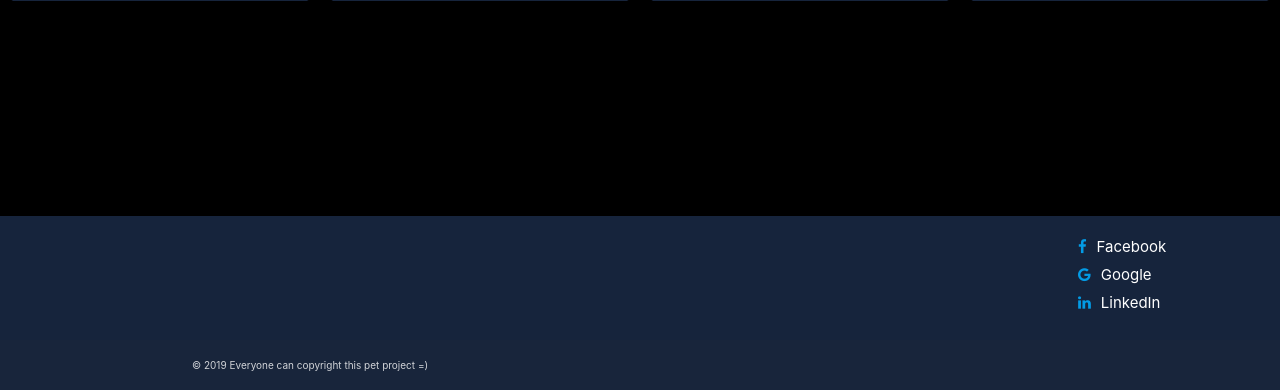
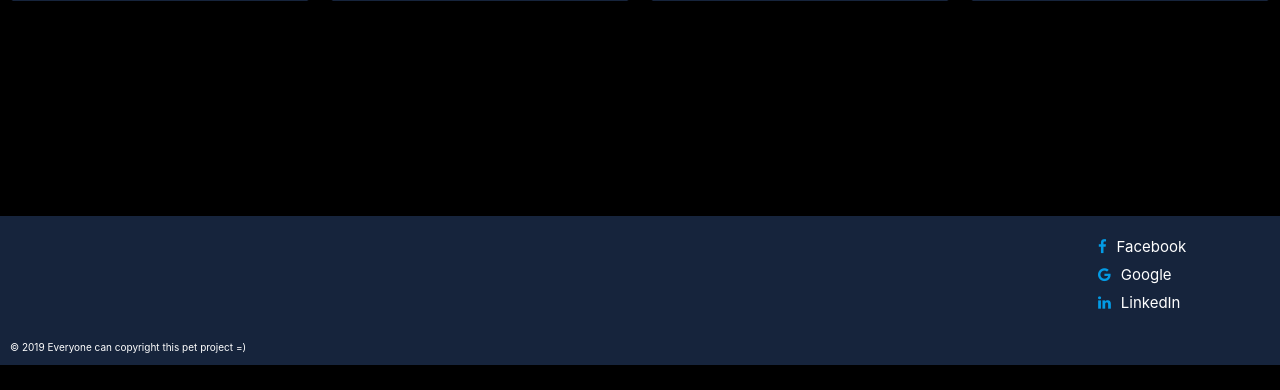
Before and after one commit to nestoor22/DreamHouse, a Django app: page / in a window 1280 px wide. Shown: the part 1468-1858 px from the top of the page. After the commit the page ends 1833 px from the top, so only its background shows below. Run offline with Django 3.2, Linux system fonts and the light colour scheme; parts of the project's set-up code (start-up, migrations or seed data) failed here and were passed over.

Commit message:
Create html file for footer. Change menu text color for mobile.
Add including footer in all pages with Django template languages.

```diff
--- a/dream_house/static/style.css
+++ b/dream_house/static/style.css
@@ -9,6 +9,10 @@ body{
 
 .sidenav{
     background-color: #16243c;
+}
+
+.sidenav li>a{
+    color: white;
 }
 
 #menu{
@@ -72,12 +76,20 @@ body{
     display: inline;
 }
 
+.login-form{
+    margin-bottom: 200px;
+}
+
 #find_new_dream_menu:hover{
     color: #16243c;
     transform-style: flat;
     transition-duration: 0.5s;
 }
 
+.social-link{
+    margin-left: 20px;
+}
+
 .register_form_style {
     color: #FFFFFF;
     text-align: center;
--- a/dream_house/templates/cabinet.html
+++ b/dream_house/templates/cabinet.html
@@ -8,6 +8,7 @@
   <link rel="stylesheet" href="https://cdnjs.cloudflare.com/ajax/libs/font-awesome/4.7.0/css/font-awesome.min.css">
   <link href="https://fonts.googleapis.com/icon?family=Material+Icons" rel="stylesheet">
   <link  href="../static/js/dist/datepicker.css" rel="stylesheet">
+  <link href="https://fonts.googleapis.com/icon?family=Material+Icons" rel="stylesheet">
   <link rel="stylesheet" href="../static/style.css">
   <script src="https://cdnjs.cloudflare.com/ajax/libs/jquery/3.3.1/jquery.min.js"></script>
   <script src="https://cdnjs.cloudflare.com/ajax/libs/materialize/1.0.0-beta/js/materialize.min.js"></script>
@@ -94,5 +95,6 @@
       </div>
     </div>
   </div>
+{% include 'footer.html' %}
 </body>
 </html>
--- a/dream_house/templates/find_new_dream_page.html
+++ b/dream_house/templates/find_new_dream_page.html
@@ -1,4 +1,4 @@
-<!DOCTYPE html>
+{% load static %}
 <html lang="en">
 <head>
     <meta charset="UTF-8">
--- /dev/null
+++ b/dream_house/templates/footer.html
@@ -0,0 +1,21 @@
+<footer class="page-footer" style="background-color: #16243c; padding: 0">
+  <div class="container" style="width: 100%;">
+    <div class="row">
+      <div class="col s12 m10" style="padding-top: 20px">
+        <p class="grey-text text-lighten-2"></p>
+      </div>
+      <div class="col s12 m2" style="padding-top: 20px;">
+        <ul style="display: inline">
+          <li class="social-link"><a class="fa fa-facebook" href="#"></a>Facebook</li>
+          <li class="social-link"><a class="fa fa-google" href="#"></a>Google</li>
+          <li class="social-link"><a class="fa fa-linkedin" href="#"></a>LinkedIn</li>
+        </ul>
+      </div>
+    </div>
+  </div>
+  <div style="font-size: x-small; margin: 0;align-items: center">
+    <div class="container" style="padding-bottom: 10px; padding-left: 10px; margin: 0">
+    © 2019 Everyone can copyright this pet project =)
+    </div>
+  </div>
+</footer>
--- a/dream_house/templates/header.html
+++ b/dream_house/templates/header.html
@@ -5,8 +5,8 @@
   <a href="#" class="sidenav-trigger" data-target="mobile-nav">
     <i class="material-icons">menu</i>
   </a>
-    <ul id="nav-mobile" class="right hide-on-med-and-down" style="margin-right: 25px">
-      <li><a href="{%url 'main'%}" onclick="return false" class="link-how-it-works">How it works</a></li>
+    <ul id="nav-mobile" class="right hide-on-med-and-down" style="margin-right: 25px;">
+      <li><a href="{%url 'main'%}" onclick= "{{ onclick_result }}" class="link-how-it-works">How it works</a></li>
         {% if user.is_authenticated %}
           <li><a href="{% url 'cabinet' %}">My profile</a> </li>
           <li><a href="{% url 'logOut' %}"> Log Out</a> </li>
@@ -18,9 +18,9 @@
   </div>
 </nav>
 <ul id="mobile-nav" class="sidenav" style="margin-right: 25px">
-      <li><a href="{%url 'main'%}" onclick="return false" class="link-how-it-works">How it works</a></li>
+  <li><a href="{%url 'main'%}" onclick="return false">How it works</a></li>
     {% if user.is_authenticated %}
-          <li><a href="#">{{ user.username }}</a> </li>
+      <li><a href="#">{{ user.username }}</a></li>
       <li><a href="{% url 'logOut' %}"> Log Out</a> </li>
     {% else %}
       <li><a href="{% url 'signUp' %}">Sign Up</a></li>
--- a/dream_house/templates/index.html
+++ b/dream_house/templates/index.html
@@ -7,9 +7,9 @@
     <link rel="stylesheet" href="https://cdnjs.cloudflare.com/ajax/libs/materialize/1.0.0/css/materialize.min.css">
     <link rel="stylesheet" href="https://cdnjs.cloudflare.com/ajax/libs/font-awesome/4.7.0/css/font-awesome.min.css">
     <link href="https://fonts.googleapis.com/icon?family=Material+Icons" rel="stylesheet">
-    <link rel="stylesheet" href="../static/style.css">
     <script src="https://cdnjs.cloudflare.com/ajax/libs/jquery/3.3.1/jquery.min.js"></script>
     <script src="https://cdnjs.cloudflare.com/ajax/libs/materialize/1.0.0-beta/js/materialize.min.js"></script>
+    <link rel="stylesheet" href="../static/style.css">
 </head>
 <body>
 
@@ -88,27 +88,7 @@
       </div>
     </div>
   </div>
-  <footer class="page-footer" style="background-color: #16243c; padding: 0">
-    <div class="container" style="width: 100%;">
-      <div class="row">
-        <div class="col s12 m4" style="padding-top: 20px">
-          <p class="grey-text text-lighten-2"></p>
-        </div>
-        <div class="col s12 offset-l6 m2" style="padding-top: 20px">
-          <ul style="display: inline">
-            <li><a class="fa fa-facebook" href="#"></a>Facebook</li>
-            <li><a class="fa fa-google" href="#"></a>Google</li>
-            <li><a class="fa fa-linkedin" href="#"></a>LinkedIn</li>
-          </ul>
-        </div>
-      </div>
-    </div>
-    <div class="footer-copyright" style="font-size: x-small; margin: 0">
-      <div class="container">
-      © 2019 Everyone can copyright this pet project =)
-      </div>
-    </div>
-  </footer>
+{% include 'footer.html' %}
 <script type="text/javascript">
 $('.link-how-it-works').click(function(){
        $('html, body').animate({scrollTop:$('.h1-how-it-works').position().top}, 2000);
--- a/dream_house/templates/logIn.html
+++ b/dream_house/templates/logIn.html
@@ -6,6 +6,7 @@
     <meta name="viewport" content="width=device-width, initial-scale=1.0">
     <title>Register   |</title>
     <link rel="stylesheet" href="https://cdnjs.cloudflare.com/ajax/libs/materialize/1.0.0/css/materialize.min.css">
+    <link rel="stylesheet" href="https://cdnjs.cloudflare.com/ajax/libs/font-awesome/4.7.0/css/font-awesome.min.css">
     <link href="https://fonts.googleapis.com/icon?family=Material+Icons" rel="stylesheet">
     <link rel="stylesheet" href="../static/style.css">
     <script src="https://cdnjs.cloudflare.com/ajax/libs/jquery/3.3.1/jquery.min.js"></script>
@@ -20,7 +21,7 @@
 </script>
 {% include 'header.html' %}
   <div class="row">
-    <form class="col s12" id="log_in" method="post" action="{% url 'UserLogIn' %}">
+    <form class="col s12 login-form" id="log_in" method="post" action="{% url 'UserLogIn' %}">
       {% csrf_token %}
       <div class="row" style="margin-left: 35%; margin-top: 10%; width: 25%; margin-bottom: 0">
         <h6 style="text-align:center; color: darkred">{{ message }}</h6>
@@ -44,5 +45,6 @@
       </div>
     </form>
   </div>
+{% include 'footer.html' %}
 </body>
 </html>
--- a/dream_house/views.py
+++ b/dream_house/views.py
@@ -19,7 +19,7 @@ from django.contrib.sites.shortcuts import get_current_site
 
 
 def index(request):
-    return render(request, 'index.html')
+    return render(request, 'index.html', {'onclick_result': 'return false'})
 
 
 def sign_in(request):
@@ -37,11 +37,12 @@ def log_in_page(request):
         return redirect(user_room)
     else:
         log_in_form = UserLogInForm()
-        return render(request, 'logIn.html', {'form': log_in_form})
+        return render(request, 'logIn.html', {'form': log_in_form,
+                                              'onclick_result': 'return true'})
 
 
 def user_room(request):
-    return render(request, 'cabinet.html')
+    return render(request, 'cabinet.html', {'onclick_result': 'return true'})
 
 
 def user_parameters(request):
@@ -107,9 +108,11 @@ def user_log_in(request):
             return redirect(index)
         else:
             if check_user_not_exist(email):
-                return render(request, 'logIn.html', {'message': 'Incorrect email'})
+                return render(request, 'logIn.html', {'message': 'Incorrect email',
+                                                      'onclick_result': 'return true'})
 
-            return render(request, 'logIn.html', {'message': 'Incorrect password'})
+            return render(request, 'logIn.html', {'message': 'Incorrect password',
+                                                  'onclick_result': 'return true'})
 
 
 def update_user_settings(request):
@@ -151,7 +154,7 @@ def activate_account(request, uidb64, token):
         user_profile.save()
         return redirect(index)
     else:
-        return render(request, 'cabinet.html')
+        return render(request, 'cabinet.html', {'onclick_result': 'return true'})
 
 
 def save_data_for_price_prediction(request):
```
Also changed, not shown: dream_house/templates/signUp.html (+4 -3 lines), dream_house/forms.py (line endings or trailing spaces), dream_house/templates/users_input_data_form.html (deleted). Lines whose indentation alone changed are shown as unchanged.
